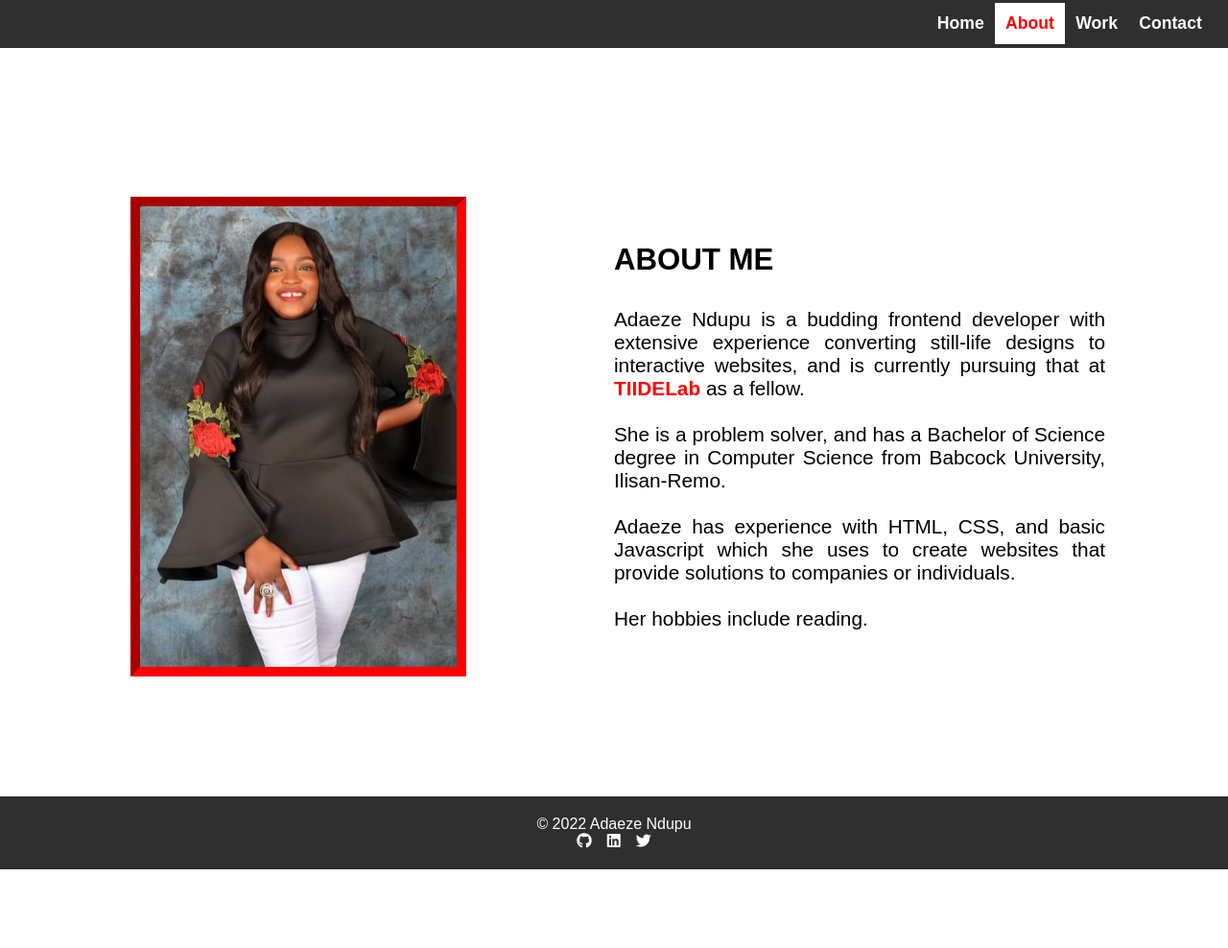
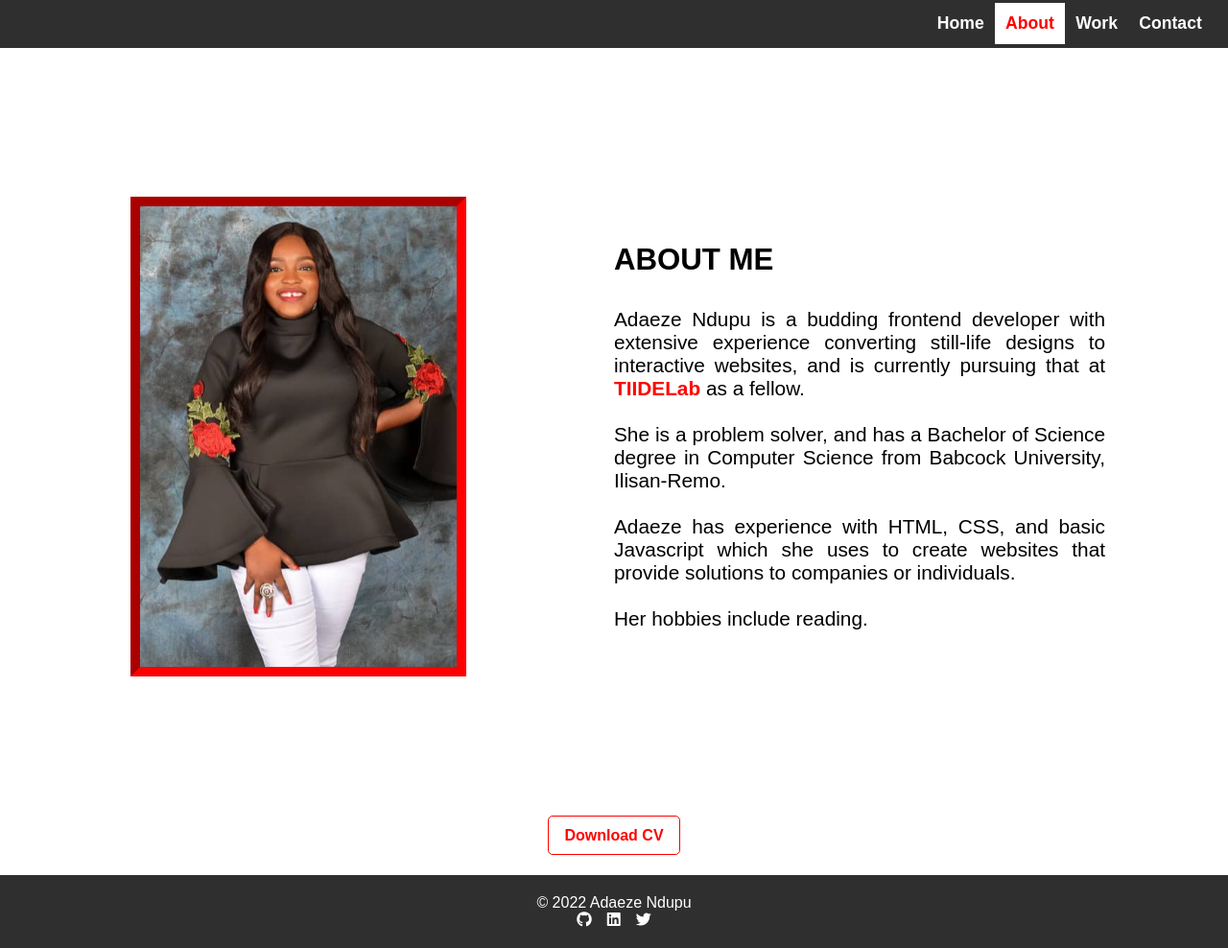
Before and after one commit to vermilion4/portfolio, a plain HTML site: page about.html in a window 1280 px wide. Shown: the whole page at 96% size. Before the commit the page ends 906 px from the top, so only its background shows below. Drawn offline with Linux system fonts and the light colour scheme; a web font is replaced by a local one.

Commit message:
Add download btn

```diff
--- a/about.html
+++ b/about.html
@@ -52,9 +52,12 @@
           </p>
           <br />
           <p>Her hobbies include reading.</p>
+
         </div>
       </div>
+      <div class="download-container"><a href="./Adaeze_Ndupu_CV.pdf" download="Adaeze_Ndupu_CV" class="download-btn">Download CV</a></div>
     </section>
+
     <footer>
       <div class="footer-text">
         <p>&copy; 2022 Adaeze Ndupu</p>
--- a/style.css
+++ b/style.css
@@ -76,6 +76,8 @@ a.active {
 section {
   margin-top: 80px;
 }
+
+/* About */
 #tiidelab {
   color: red;
   font-weight: 700;
@@ -89,6 +91,7 @@ section {
 }
 .about {
   display: flex;
+  flex-direction: column;
   min-height: calc(100vh - 50px);
   align-items: center;
   margin-bottom: 2rem;
@@ -98,7 +101,6 @@ section {
   aspect-ratio: 1/1;
   border-radius: 100%;
   margin: 2rem 0;
-  z-index: -1;
 }
 .square {
   width: 50%;
@@ -112,7 +114,6 @@ section {
   width: 80%;
   margin: 0 auto;
   font-size: 1rem;
-  z-index: -1;
 }
 .about-text h2 {
   font-weight: 700;
@@ -137,6 +138,25 @@ footer {
 .social-links a:hover,
 .index-socials a:hover {
   color: red;
+}
+.download-container {
+  width: fit-content;
+  margin: 2rem auto;
+}
+.download-btn {
+  background-color: #fff;
+  color: red;
+  padding: 0.7rem 1rem;
+  border: 1px solid red;
+  border-radius: 5px;
+  font-weight: 700;
+  text-decoration: none;
+  width: fit-content;
+  cursor: pointer;
+}
+.download-btn:hover {
+  background-color: red;
+  color: #fff;
 }
 
 /* works */
@@ -170,8 +190,8 @@ footer {
 .portfolio {
   background: url('/images/portfolio.png') no-repeat center center/cover;
 }
-.camaro{
-    background: url('/images/camaro.png') no-repeat center center/cover;
+.camaro {
+  background: url('/images/camaro.png') no-repeat center center/cover;
 }
 .work-container::-webkit-scrollbar,
 .skill-container::-webkit-scrollbar {
@@ -257,7 +277,6 @@ footer {
   aspect-ratio: 1/1;
 }
 form {
-
   border-radius: 10px;
   padding: 1rem;
 }
```
Also changed, not shown: 1 other file.
